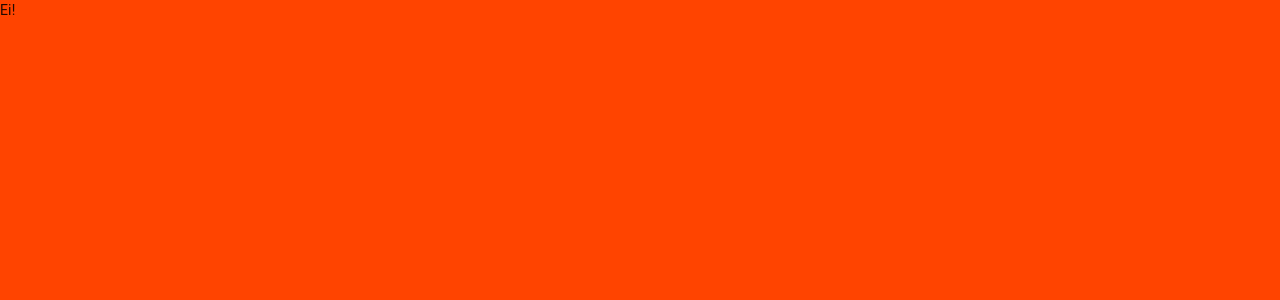
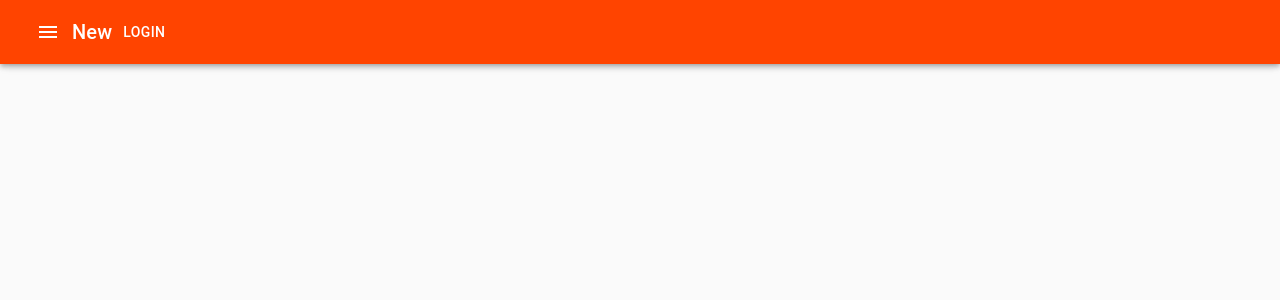
Before and after one commit to AllisonVinicius/ui-clone-youtube-material-ui-react, a React (Create React App) app in the folder react-materialui/: page / in a window 1280 px wide. Shown: the top 300 px of the page. Built offline with nearby package versions, Linux system fonts and the light colour scheme.

Commit message:
home component AppBar || navbar incluse

```diff
--- a/react-materialui/package.json
+++ b/react-materialui/package.json
@@ -4,6 +4,7 @@
   "private": true,
   "dependencies": {
     "@material-ui/core": "^4.12.3",
+    "@material-ui/icons": "^4.11.2",
     "@testing-library/jest-dom": "^5.16.2",
     "@testing-library/react": "^12.1.2",
     "@testing-library/user-event": "^13.5.0",
--- a/react-materialui/src/App.js
+++ b/react-materialui/src/App.js
@@ -2,8 +2,6 @@ import { ThemeProvider } from '@material-ui/core';
 import { createTheme } from '@material-ui/core/styles';
 import React from 'react';
 import Home from './Home';
-
-
 
 
 function App() {
@@ -14,11 +12,9 @@ function App() {
       },
       secondary: {
             main: '#3f51b5',
-
       }
     }
   });
-
 
   return (
     <ThemeProvider theme={theme}>
--- a/react-materialui/src/Home.js
+++ b/react-materialui/src/Home.js
@@ -1,23 +1,42 @@
-import { makeStyles } from '@material-ui/core/styles';
+import {
+  AppBar,
+  Button,
+  IconButton, makeStyles, Toolbar,
+  Typography
+} from '@material-ui/core';
+import MenuIcon from '@material-ui/icons/Menu';
 import React from 'react';
-
 
 const useStyles = makeStyles((theme) => ({
     root: {
-      background: theme.palette.primary.main,
-
+      background: theme.palette.primary,
+      padding: theme.spacing(2),
       height: '100vh',
     },
   }));
 
 
-
 function Home(){
     const classes = useStyles();
-
-
     return (
-        <div className={classes.root}>Ei!</div>
+        <div className={classes.root}>
+          <AppBar>
+            <Toolbar>
+              <IconButton
+                edge='inherit'
+                className={classes.menuButton}
+                color='inherit'
+                aria-label='menu'
+              >
+              <MenuIcon />
+              </IconButton>
+              <Typography variant='h6' className={classes.title}>
+                New
+              </Typography>
+              <Button color='inherit'>Login</Button>
+            </Toolbar>
+          </AppBar>
+        </div>
     )
 }
 
```
Also changed, not shown: 1 other file (tests, documents, lock files or other folders).
